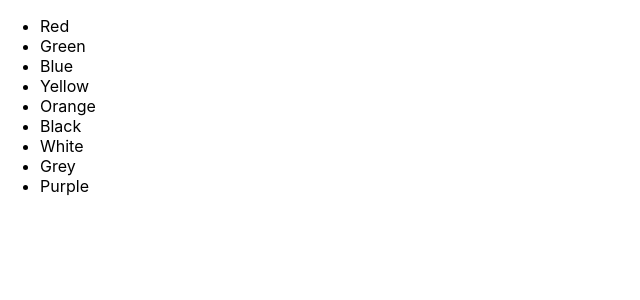
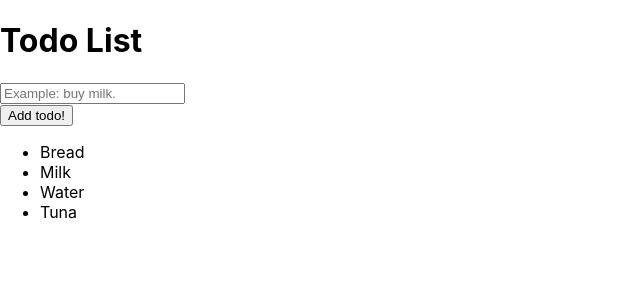
Before and after one commit to ToniPons97/lists-app, a React (Create React App) app: page / in a window 1280 px wide. Shown: the top 300 px of the page, without its empty margins (0-640 px from the left). Built offline with nearby package versions, Linux system fonts and the light colour scheme.

Commit message:
First commit.

```diff
--- a/src/App.js
+++ b/src/App.js
@@ -1,21 +1,8 @@
 import './App.css';
-import { Colors } from './components/Colors';
+import { TodoList } from './components/TodoList';
 
 function App() {
-
-  const colors = [
-    {id: 1, name: 'Red'},
-    {id: 2, name: 'Green'},
-    {id: 3, name: 'Blue'},
-    {id: 4, name: 'Yellow'},
-    {id: 5, name: 'Orange'},
-    {id: 6, name: 'Black'},
-    {id: 7, name: 'White'},
-    {id: 8, name: 'Grey'},
-    {id: 9, name: 'Purple'}
-  ];
-
-  return <Colors items={colors} />
+  return <TodoList />;
 }
 
 export default App;
--- /dev/null
+++ b/src/components/TodoList.js
@@ -0,0 +1,33 @@
+import React, { createRef } from "react";
+
+export class TodoList extends React.Component {
+    _inputRef = createRef();
+
+    state = {
+        items: ['Bread', 'Milk', 'Water', 'Tuna']
+    };
+
+    addTodoItem = () => {
+        const input = this._inputRef.current;
+        this.setState({items: [...this.state.items, input.value]});
+
+        input.focus();
+        setTimeout(() => input.value = '', 100);
+    }
+
+
+    render() {
+        return (
+            <div>
+                <h1>Todo List</h1>
+                <input ref={this._inputRef} placeholder="Example: buy milk." autoComplete="off" />
+                <br />
+                <button onClick={this.addTodoItem}>Add todo!</button>
+
+                <ul>
+                    {this.state.items.map((item, index) => <li key={item+index}>{item}</li>)}
+                </ul>
+            </div>
+        );
+    }
+}
```
